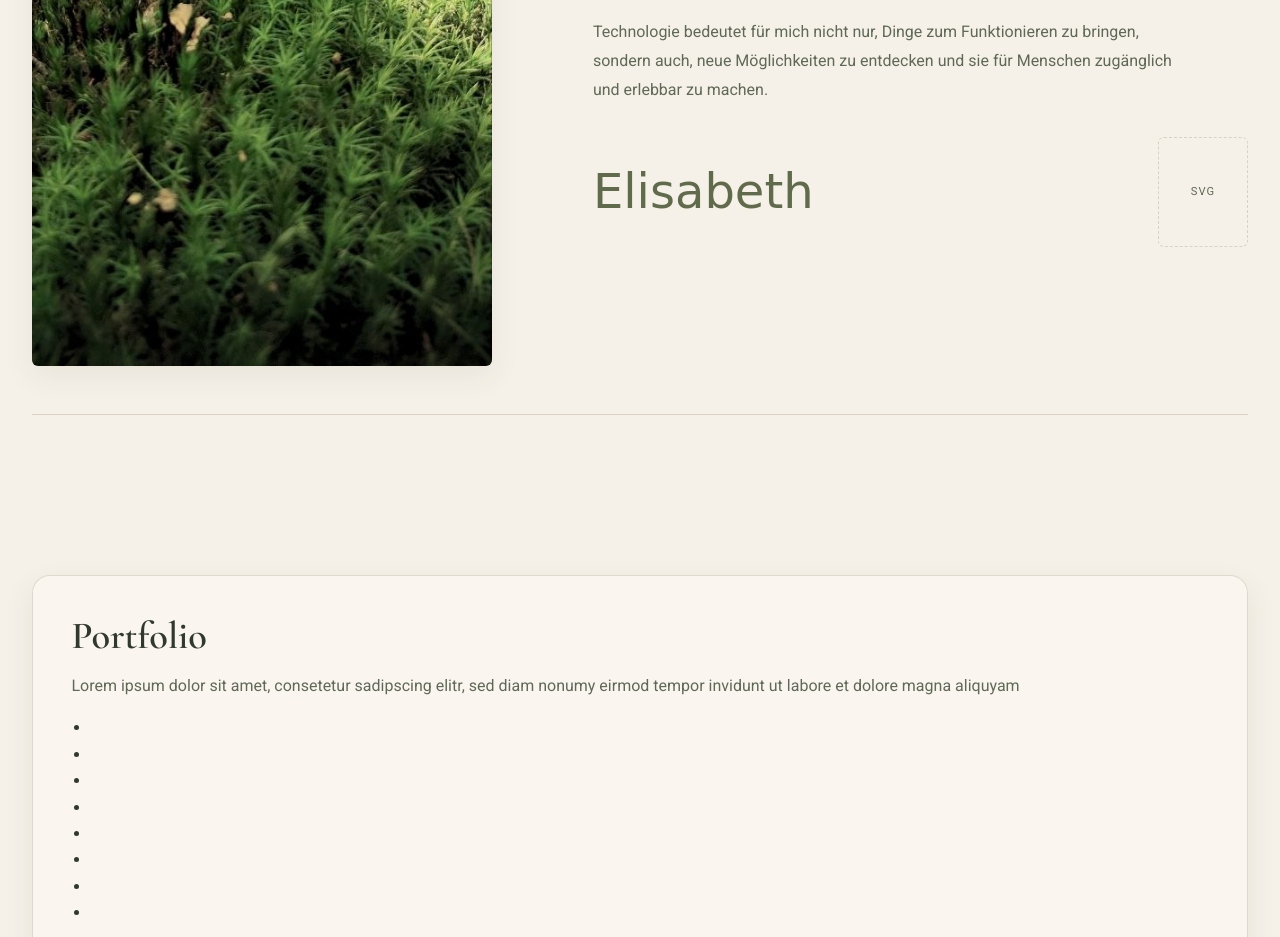
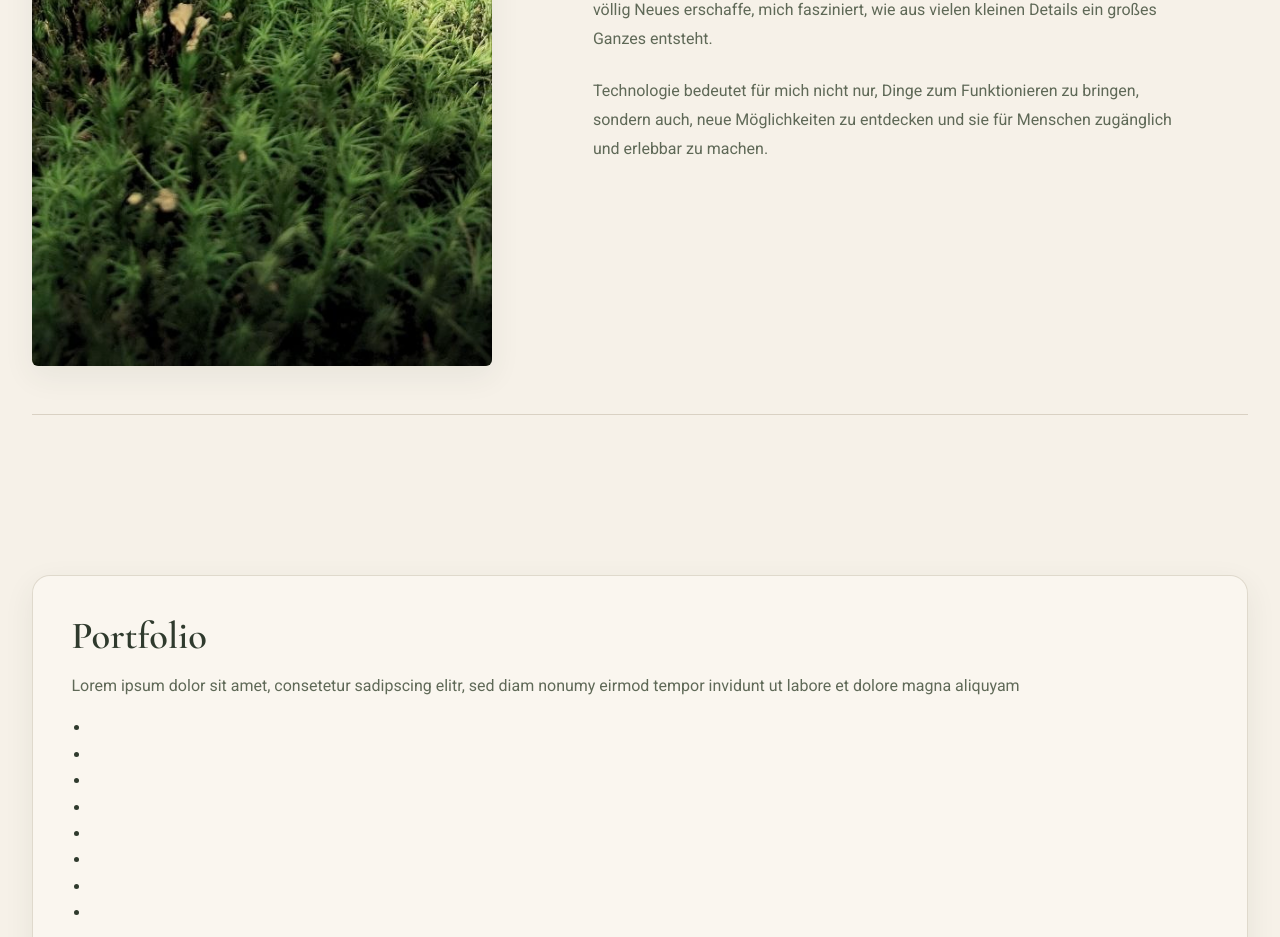
Before and after one commit to BettyRe/BettyRe.github.io, a plain HTML site: page index.html in a window 1280 px wide. Shown: the part 1720-2657 px from the top of the page. Drawn offline with nearby package versions, Linux system fonts and the light colour scheme; a web font is replaced by a local one.

Commit message:
Deleted sign off and SVG placeholder

```diff
--- a/index.html
+++ b/index.html
@@ -250,13 +250,13 @@
                     Menschen zugänglich und erlebbar zu machen.
                 </p>
 
-                <div class="about-signoff">
-                    <span class="signature">Elisabeth</span>
+<!--                <div class="about-signoff">-->
+<!--                    <span class="signature">Elisabeth</span>-->
 
-                    <!-- Placeholder for future botanical illustration -->
-                    <div class="botanical-placeholder"
-                         aria-hidden="true"></div>
-                </div>
+<!--&lt;!&ndash;                    &lt;!&ndash; Placeholder for future botanical illustration &ndash;&gt;&ndash;&gt;-->
+<!--&lt;!&ndash;                    <div class="botanical-placeholder"&ndash;&gt;-->
+<!--&lt;!&ndash;                         aria-hidden="true"></div>&ndash;&gt;-->
+<!--                </div>-->
 
             </div>
         </div>
@@ -329,13 +329,13 @@
                     and making them accessible, intuitive and engaging for people.
                 </p>
 
-                <div class="about-signoff">
-                    <span class="signature">Elisabeth</span>
+<!--                <div class="about-signoff">-->
+<!--                    <span class="signature">Elisabeth</span>-->
 
-                    <!-- Placeholder for future botanical illustration -->
-                    <div class="botanical-placeholder"
-                         aria-hidden="true"></div>
-                </div>
+<!--&lt;!&ndash;                    &lt;!&ndash; Placeholder for future botanical illustration &ndash;&gt;&ndash;&gt;-->
+<!--&lt;!&ndash;                    <div class="botanical-placeholder"&ndash;&gt;-->
+<!--&lt;!&ndash;                         aria-hidden="true"></div>&ndash;&gt;-->
+<!--                </div>-->
 
             </div>
         </div>
```
